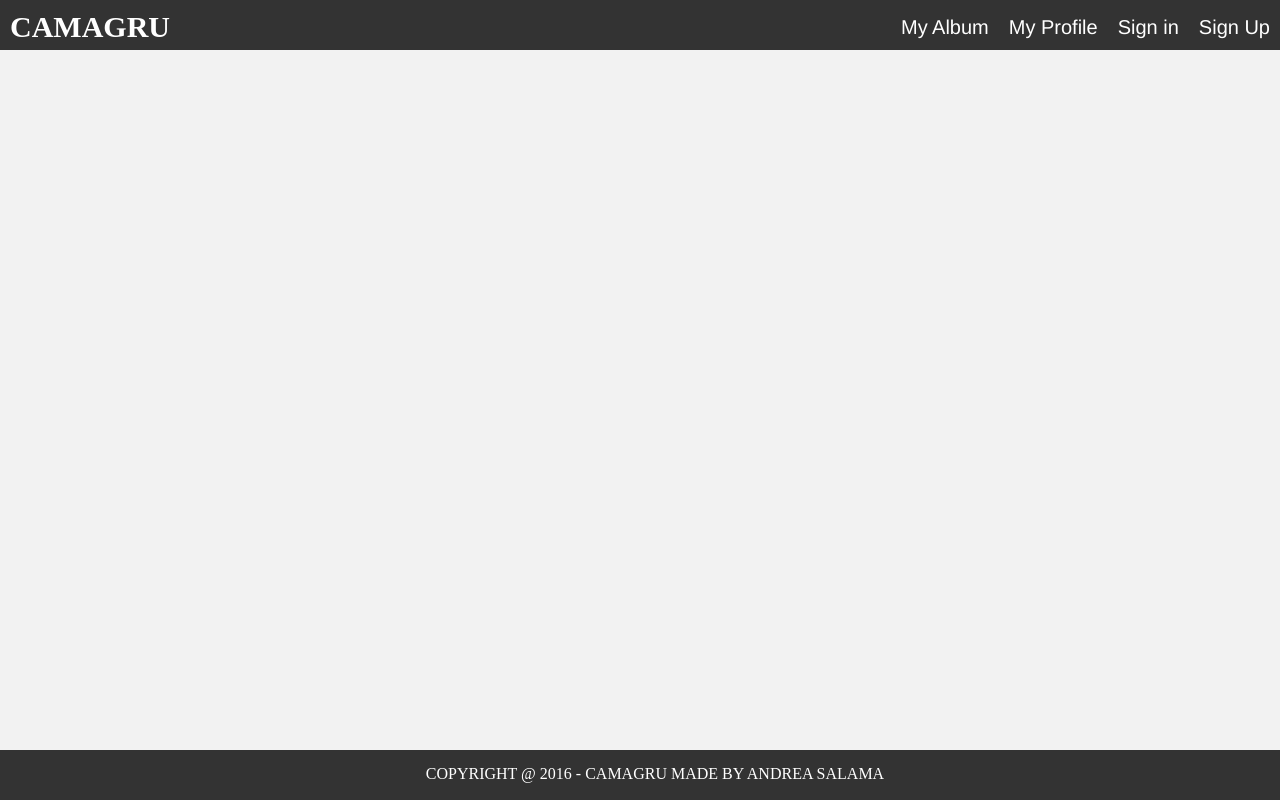
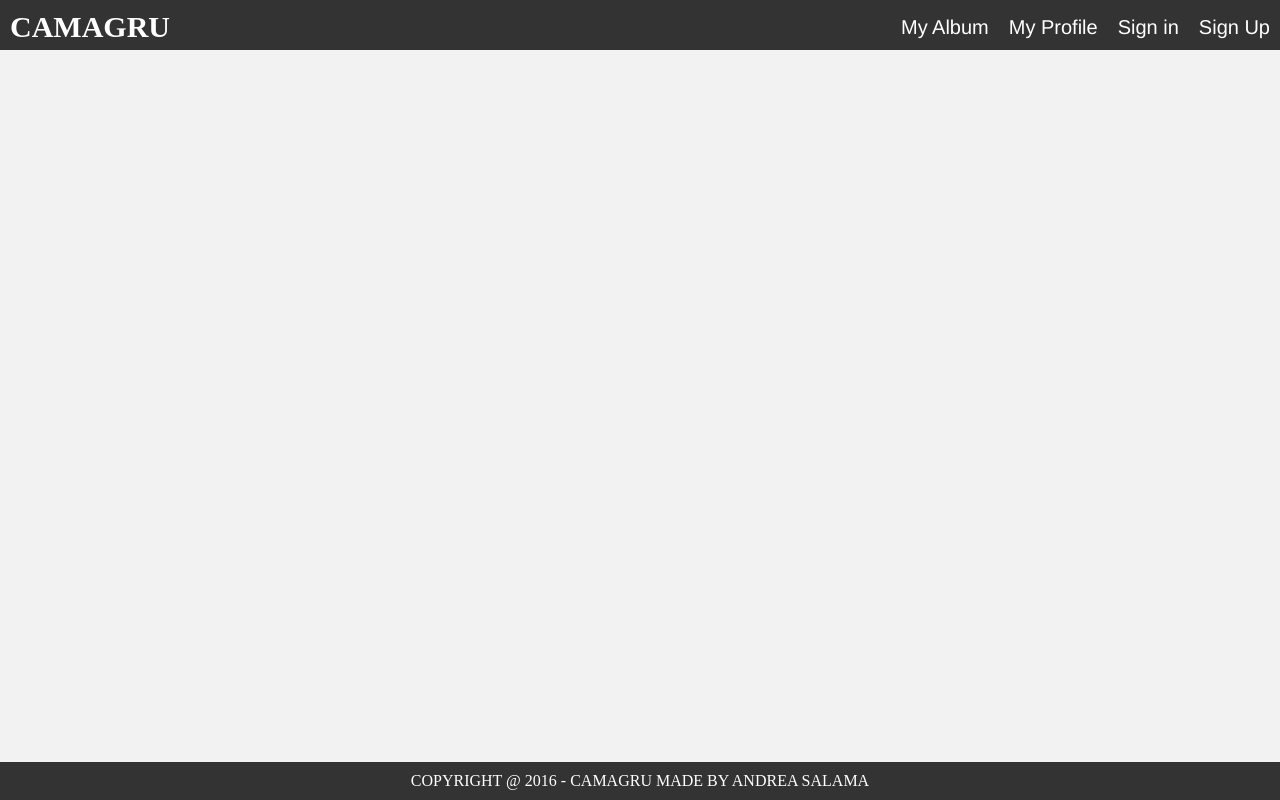
Before and after one commit to asalama3/Camagru, a PHP site: page / in a window 1280 px wide. Run offline with PHP 8.4, Linux system fonts and the light colour scheme; data that the repository does not hold is empty.

Commit message:
css footer ...to be continued

```diff
--- a/config/setup.php
+++ b/config/setup.php
@@ -12,7 +12,7 @@ catch (Exception $e)
 
 try {
     $database = 'camagru';
-    $req = "CREATE SCHEMA IF NOT EXISTS $database DEFAULT CHARACTER SET utf8";
+    $req = "CREATE DATABASE IF NOT EXISTS $database DEFAULT CHARACTER SET utf8";
     $bdd->exec($req);
     }
 catch (PDOException $e)
@@ -76,5 +76,6 @@ catch (PDOException $e)
 
 
 
-echo 'ok';
+//echo 'ok';
+//header("Location : ../index.php");
 ?>
--- a/index.php
+++ b/index.php
@@ -1,4 +1,6 @@
 <?php
+//include_once('Location: ./config/setup.php');
+
 try
 {
     $bdd = new PDO('mysql:localhost=8889;dbname=Camagru', 'root', 'root');
@@ -55,8 +57,6 @@ while($images = $allimages->fetch())
 }
 ?>
     <div class="clear" style="clear: both;"></div>
-
-</div>
     <div class="pagination">
         <?php
         for($i=1;$i<=$totalpages;$i++) {
@@ -68,6 +68,8 @@ for($i=1;$i<=$totalpages;$i++) {
         }
         ?>
     </div>
+</div>
+
 <?php  include ('footer.php'); ?>
 
     </body>
--- a/myalbum.css
+++ b/myalbum.css
@@ -63,8 +63,9 @@ header li a:hover {
     height: 20px;
     background-color: #333;
     color: white;
-    position: absolute;
+    position: relative;
     text-align: center;
-    padding: 15px;
+    /*padding: 15px;*/
+    bottom : 0px;
 
 }
--- a/profil.php
+++ b/profil.php
@@ -43,6 +43,7 @@ if (isset($_SESSION['id']) AND $_SESSION['id'] > 0)
 
         </ul>
     </header>
+    <div id="all">
     <div class="left-col">
         <div class="camera">
             <div id="video-box" style="overflow: hidden; position: relative;">
@@ -78,7 +79,7 @@ if (isset($_SESSION['id']) AND $_SESSION['id'] > 0)
                 <?php endforeach; ?>
             </ul>
         </div>
-        </form>
+        </form>git
             <div id="filterButtons">
                 <span id="text">
                     Wish to add a special effect?</span>
@@ -101,6 +102,7 @@ if (isset($_SESSION['id']) AND $_SESSION['id'] > 0)
         </div>
     </div>
   <div class="clear" style="clear: both;"></div>
+    </div>
     <?php  include ('footer.php'); ?>
 
   </body>
--- a/style.css
+++ b/style.css
@@ -1,6 +1,8 @@
 html, body{
     margin: 0;
     padding: 0;
+    width: 100%;
+    /*height: 100%;*/
 }
 
 body{
@@ -14,7 +16,8 @@ body{
 
 .allimages{
     width: 100%;
-    margin-top: 20px;
+    margin-top: -10px;
+    position: relative;
 
 
 }
@@ -35,17 +38,22 @@ body{
 }
 
 .pagination{
-
+    width: 100%;
+    height: auto;
+    position: absolute;
+    /*margin-bottom: 50px;*/
 }
 
 .footer{
 
+    position: absolute;
     width: 100%;
-    height: 20px;
+    /*margin-top : 50px;*/
+    padding : 10 0;
+    /*height: 40px;*/
+
     background-color: #333;
     color: white;
-    position: absolute;
     text-align: center;
-    padding: 15px;
     bottom: 0;
 }
```
Also changed, not shown: profil.css (+12 -3 lines), signin.css (+4 -4 lines). Lines whose indentation alone changed are shown as unchanged.
